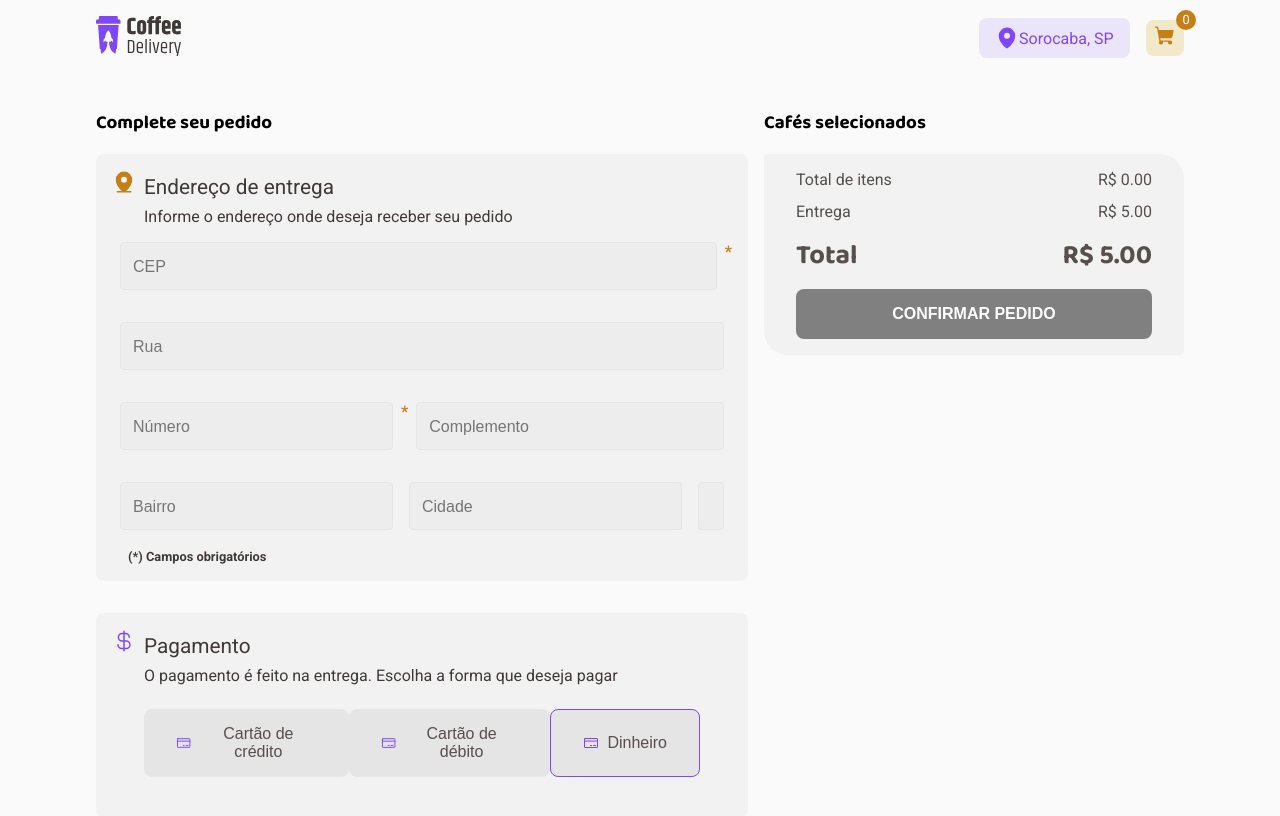
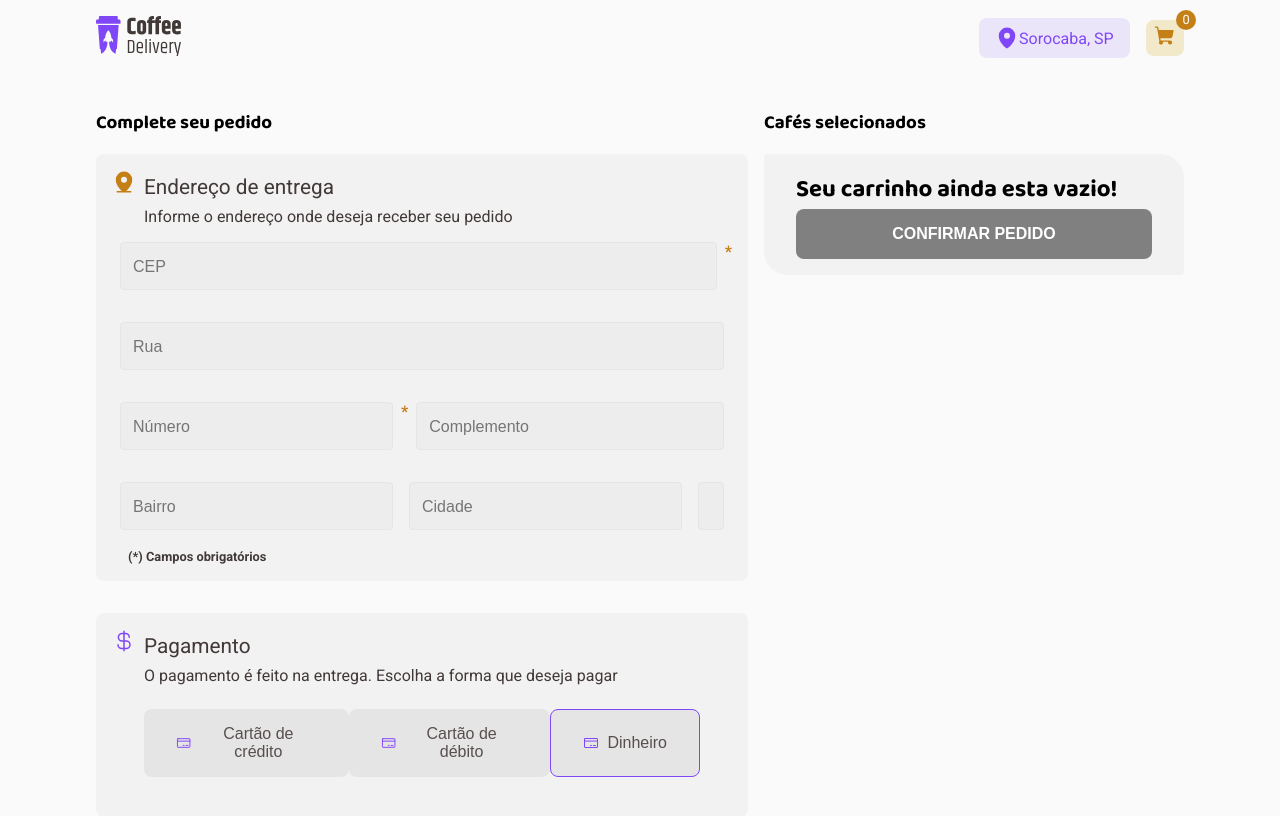
Before and after one commit to felipeavila-dev/coffe-delivery, a React (Vite) app: page /checkout in a window 1280 px wide. Shown: the top 816 px of the page. Built offline with nearby package versions, Linux system fonts and the light colour scheme.

Commit message:
hotfix: corrigido erro que permitia selecionar o valor 0 para a quantidade na tela inicial e erro que permitia finalizar o pedido sem nenhum item no carrinho

```diff
--- a/src/components/CartArea/index.tsx
+++ b/src/components/CartArea/index.tsx
@@ -36,7 +36,14 @@ export const CartArea = () => {
   useEffect(() => {
     const { bairro, cep, logradouro, uf, numero, localidade } = userAddress;
 
-    if (bairro === '' || cep === '' || logradouro === '' || uf === '' || numero === '' || localidade === '' ) {
+    if (
+      bairro === ''
+      || cep === ''
+      || logradouro === ''
+      || uf === ''
+      || numero === ''
+      || localidade === ''
+      || cart.length === 0) {
       setDisableButton(true);
     } else {
       setDisableButton(false);
@@ -82,7 +89,8 @@ export const CartArea = () => {
       <HeaderTitle>Cafés selecionados</HeaderTitle>
 
       <CartItemsArea>
-        { cart.map((coffee) => (
+        { cart.length > 0 ? (
+          cart.map((coffee) => (
             <CartItem key={ coffee.id }>
               <img src={ CoffeImg } alt="" />
               <CartItemDescription>
@@ -107,9 +115,14 @@ export const CartArea = () => {
 
               </CartItemDescription>
             </CartItem>
-        )) }
+          ))
+        ): (
+          <h2>Seu carrinho ainda esta vazio!</h2>
+        )}
 
         <CartPriceArea>
+          { cart.length > 0 ? (
+            <>
              <OrderInfo>
                 <span>Total de itens</span>
                 <span>R$ { totalItemsPrice.toFixed(2) }</span>
@@ -124,6 +137,10 @@ export const CartArea = () => {
                 <h3>Total</h3>
                 <h3>R$ { (totalItemsPrice + deliveryPrice).toFixed(2) }</h3>
               </OrderInfo>
+            </>
+          ): (
+            ''
+          )}
 
           <FinishOrderButton onClick={ handleSubmitOrder } disabled={disableButton}>
             CONFIRMAR PEDIDO
--- a/src/components/CoffeeItem/index.tsx
+++ b/src/components/CoffeeItem/index.tsx
@@ -55,7 +55,7 @@ export const CoffeItem = ({ coffee }: any) => {
                   { coffee.price }
                 </span>
                 <QuantityArea>
-                  <Minus onClick={ qtdItem > 0 ? () => setQtdItem(qtdItem - 1) : () => {} } cursor='pointer' />
+                  <Minus onClick={ qtdItem > 1 ? () => setQtdItem(qtdItem - 1) : () => {} } cursor='pointer' />
                   <span>{qtdItem}</span>
                   <Plus onClick={ () => setQtdItem(qtdItem + 1) } cursor='pointer' />
                 </QuantityArea>
```
Lines whose indentation alone changed are shown as unchanged.
